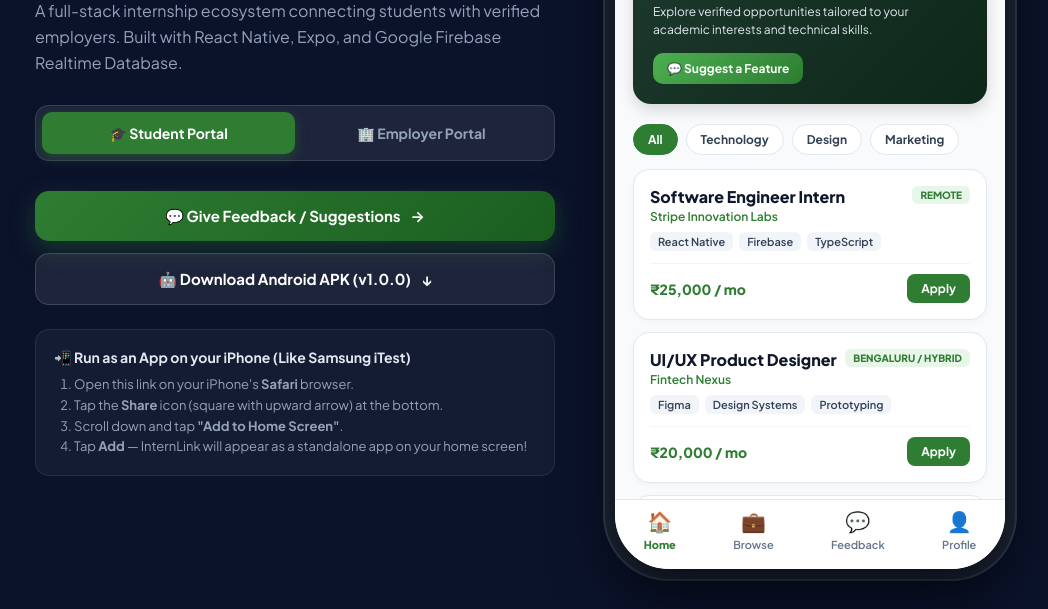
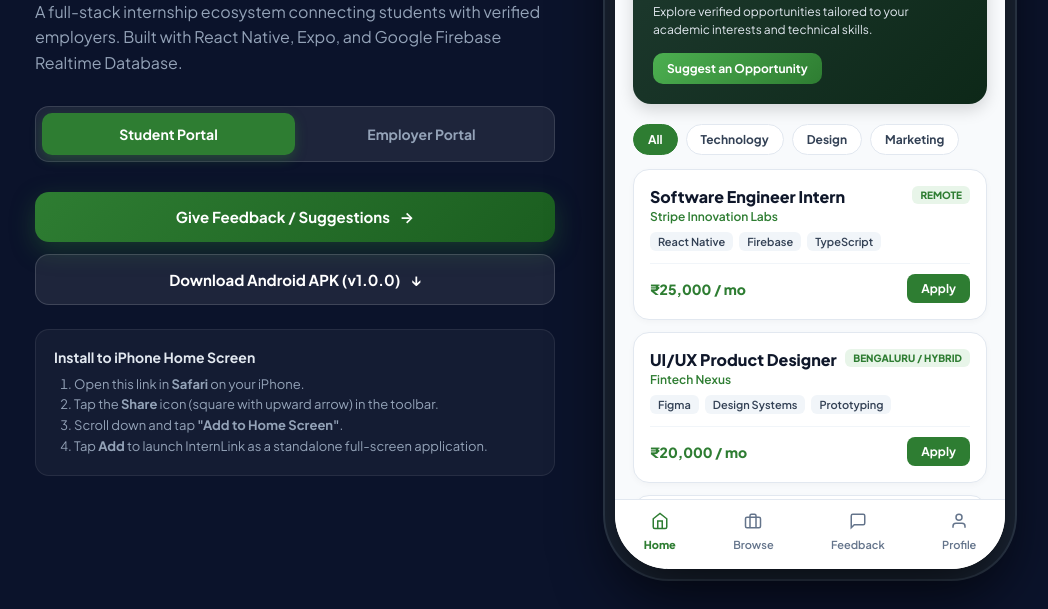
Before and after one commit to Kush-Bhattacharya/internlink-app, a plain HTML site: page index.html in a window 1280 px wide. Shown: the part 251-860 px from the top of the page, without its empty margins (120-1168 px from the left). Drawn offline with nearby package versions, Linux system fonts and the light colour scheme.

Commit message:
style: replace emojis with clean svg iconography and formalize UI labels

```diff
--- a/index.html
+++ b/index.html
@@ -659,34 +659,34 @@
       <!-- Portal Mode Toggle -->
       <div class="portal-toggle">
         <button class="toggle-btn active" id="btnStudent" onclick="switchPortal('student')">
-          🎓 Student Portal
+          Student Portal
         </button>
         <button class="toggle-btn" id="btnEmployer" onclick="switchPortal('employer')">
-          🏢 Employer Portal
+          Employer Portal
         </button>
       </div>
 
       <!-- Action Buttons -->
       <div class="actions-grid">
         <a href="https://forms.gle/2DrixK9M2mWgT9CQA" target="_blank" class="cta-btn cta-feedback">
-          <span>💬 Give Feedback / Suggestions</span>
+          <span>Give Feedback / Suggestions</span>
           <span>→</span>
         </a>
 
         <a href="https://github.com/Kush-Bhattacharya/internlink-app/releases/download/v1.0.0/InternLink-v1.0.0.apk" class="cta-btn cta-secondary">
-          <span>🤖 Download Android APK (v1.0.0)</span>
+          <span>Download Android APK (v1.0.0)</span>
           <span>↓</span>
         </a>
       </div>
 
-      <!-- Samsung-Style iPhone Simulation Instructions -->
+      <!-- iPhone Standalone Instructions -->
       <div class="instructions-card">
-        <h4>📲 Run as an App on your iPhone (Like Samsung iTest)</h4>
+        <h4>Install to iPhone Home Screen</h4>
         <ol>
-          <li>Open this link on your iPhone's <strong>Safari</strong> browser.</li>
-          <li>Tap the <strong>Share</strong> icon (square with upward arrow) at the bottom.</li>
+          <li>Open this link in <strong>Safari</strong> on your iPhone.</li>
+          <li>Tap the <strong>Share</strong> icon (square with upward arrow) in the toolbar.</li>
           <li>Scroll down and tap <strong>"Add to Home Screen"</strong>.</li>
-          <li>Tap <strong>Add</strong> — InternLink will appear as a standalone app on your home screen!</li>
+          <li>Tap <strong>Add</strong> to launch InternLink as a standalone full-screen application.</li>
         </ol>
       </div>
     </div>
@@ -720,7 +720,7 @@
   <!-- iOS Add to Home Screen Banner -->
   <div class="ios-pwa-banner" id="iosPwaBanner" style="display: none;">
     <div class="ios-pwa-text">
-      📱 <strong>Add to iPhone Home Screen:</strong> Tap <strong>Share ⎋</strong> and select <strong>"Add to Home Screen"</strong> for full-screen native simulation!
+      <strong>Add to iPhone Home Screen:</strong> Tap <strong>Share</strong> and select <strong>"Add to Home Screen"</strong> for full-screen standalone execution.
     </div>
     <button class="ios-pwa-close" onclick="document.getElementById('iosPwaBanner').style.display='none'">✕</button>
   </div>
@@ -808,7 +808,7 @@
             <h3>Launch Your Career Today</h3>
             <p>Explore verified opportunities tailored to your academic interests and technical skills.</p>
             <button class="hero-action-btn" onclick="openFeedback()">
-              <span>💬 Suggest a Feature</span>
+              <span>Suggest an Opportunity</span>
             </button>
           </div>
 
@@ -844,19 +844,19 @@
 
         nav.innerHTML = `
           <div class="nav-tab ${currentTab === 'home' ? 'active' : ''}" onclick="setTab('home')">
-            <span class="nav-icon">🏠</span>
+            <span class="nav-icon"><svg width="18" height="18" viewBox="0 0 24 24" fill="none" stroke="currentColor" stroke-width="2"><path d="M3 9l9-7 9 7v11a2 2 0 0 1-2 2H5a2 2 0 0 1-2-2z"></path><polyline points="9 22 9 12 15 12 15 22"></polyline></svg></span>
             <span>Home</span>
           </div>
           <div class="nav-tab ${currentTab === 'jobs' ? 'active' : ''}" onclick="setTab('jobs')">
-            <span class="nav-icon">💼</span>
+            <span class="nav-icon"><svg width="18" height="18" viewBox="0 0 24 24" fill="none" stroke="currentColor" stroke-width="2"><rect x="2" y="7" width="20" height="14" rx="2" ry="2"></rect><path d="M16 21V5a2 2 0 0 0-2-2h-4a2 2 0 0 0-2 2v16"></path></svg></span>
             <span>Browse</span>
           </div>
           <div class="nav-tab" onclick="openFeedback()">
-            <span class="nav-icon">💬</span>
+            <span class="nav-icon"><svg width="18" height="18" viewBox="0 0 24 24" fill="none" stroke="currentColor" stroke-width="2"><path d="M21 15a2 2 0 0 1-2 2H7l-4 4V5a2 2 0 0 1 2-2h14a2 2 0 0 1 2 2z"></path></svg></span>
             <span>Feedback</span>
           </div>
           <div class="nav-tab ${currentTab === 'profile' ? 'active' : ''}" onclick="setTab('profile')">
-            <span class="nav-icon">👤</span>
+            <span class="nav-icon"><svg width="18" height="18" viewBox="0 0 24 24" fill="none" stroke="currentColor" stroke-width="2"><path d="M20 21v-2a4 4 0 0 0-4-4H8a4 4 0 0 0-4 4v2"></path><circle cx="12" cy="7" r="4"></circle></svg></span>
             <span>Profile</span>
           </div>
         `;
@@ -959,15 +959,15 @@
 
       nav.innerHTML = `
         <div class="nav-tab active">
-          <span class="nav-icon">📊</span>
+          <span class="nav-icon"><svg width="18" height="18" viewBox="0 0 24 24" fill="none" stroke="currentColor" stroke-width="2"><line x1="18" y1="20" x2="18" y2="10"></line><line x1="12" y1="20" x2="12" y2="4"></line><line x1="6" y1="20" x2="6" y2="14"></line></svg></span>
           <span>Dashboard</span>
         </div>
         <div class="nav-tab" onclick="alert('In this interactive simulation, you can click on any candidate to review their dossier and make decisions.')">
-          <span class="nav-icon">📋</span>
+          <span class="nav-icon"><svg width="18" height="18" viewBox="0 0 24 24" fill="none" stroke="currentColor" stroke-width="2"><path d="M16 4h2a2 2 0 0 1 2 2v14a2 2 0 0 1-2 2H6a2 2 0 0 1-2-2V6a2 2 0 0 1 2-2h2"></path><rect x="8" y="2" width="8" height="4" rx="1" ry="1"></rect></svg></span>
           <span>Postings</span>
         </div>
         <div class="nav-tab" onclick="openFeedback()">
-          <span class="nav-icon">💬</span>
+          <span class="nav-icon"><svg width="18" height="18" viewBox="0 0 24 24" fill="none" stroke="currentColor" stroke-width="2"><path d="M21 15a2 2 0 0 1-2 2H7l-4 4V5a2 2 0 0 1 2-2h14a2 2 0 0 1 2 2z"></path></svg></span>
           <span>Feedback</span>
         </div>
       `;
@@ -1011,7 +1011,7 @@
           ${job.tags.map(t => `<span class="tag-item">${t}</span>`).join('')}
         </div>
         <button class="cta-btn cta-feedback" style="width: 100%; border: none;" onclick="submitApplication()">
-          🚀 Submit One-Tap Application
+          Submit Application
         </button>
       `;
 
```
